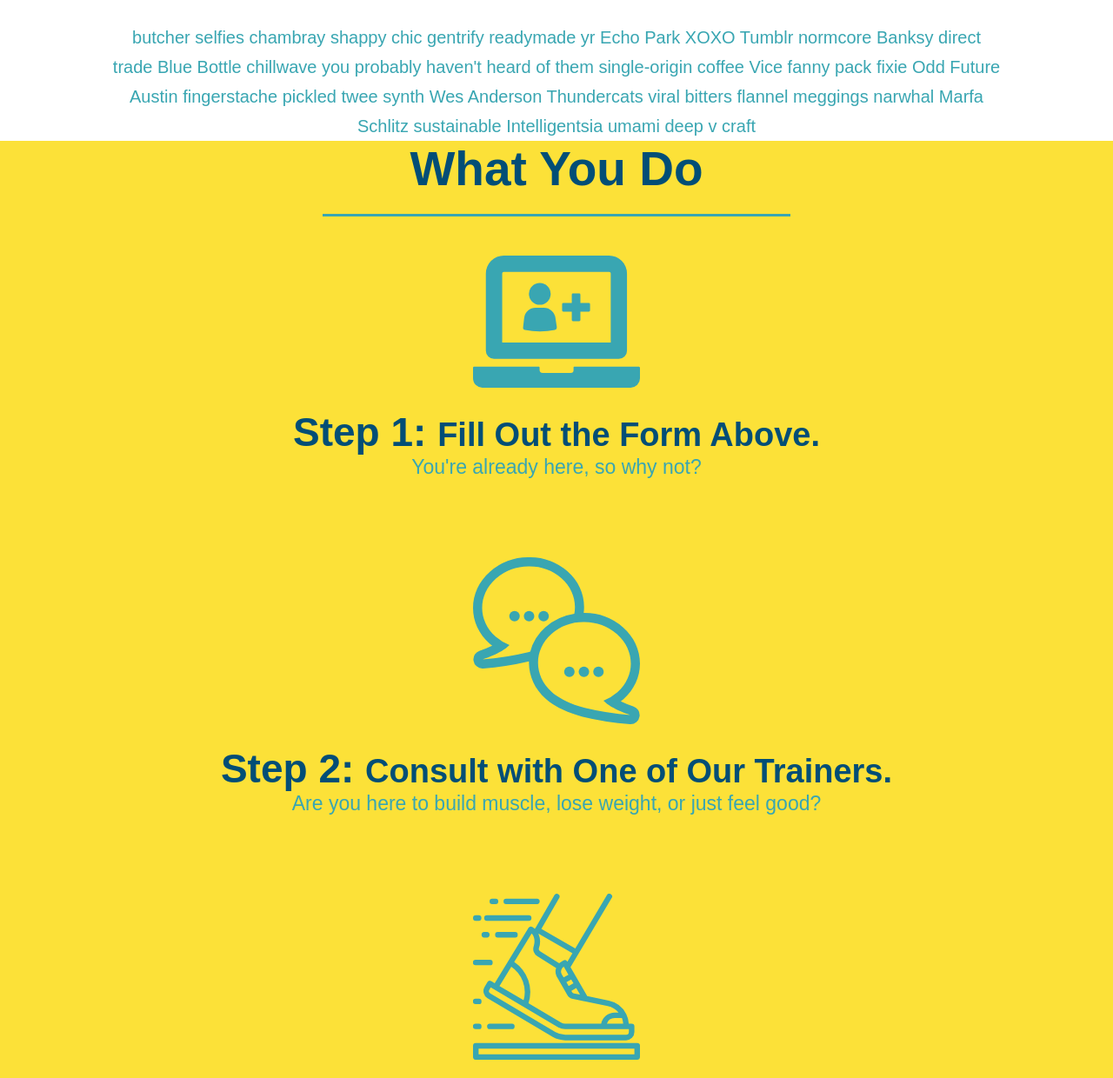
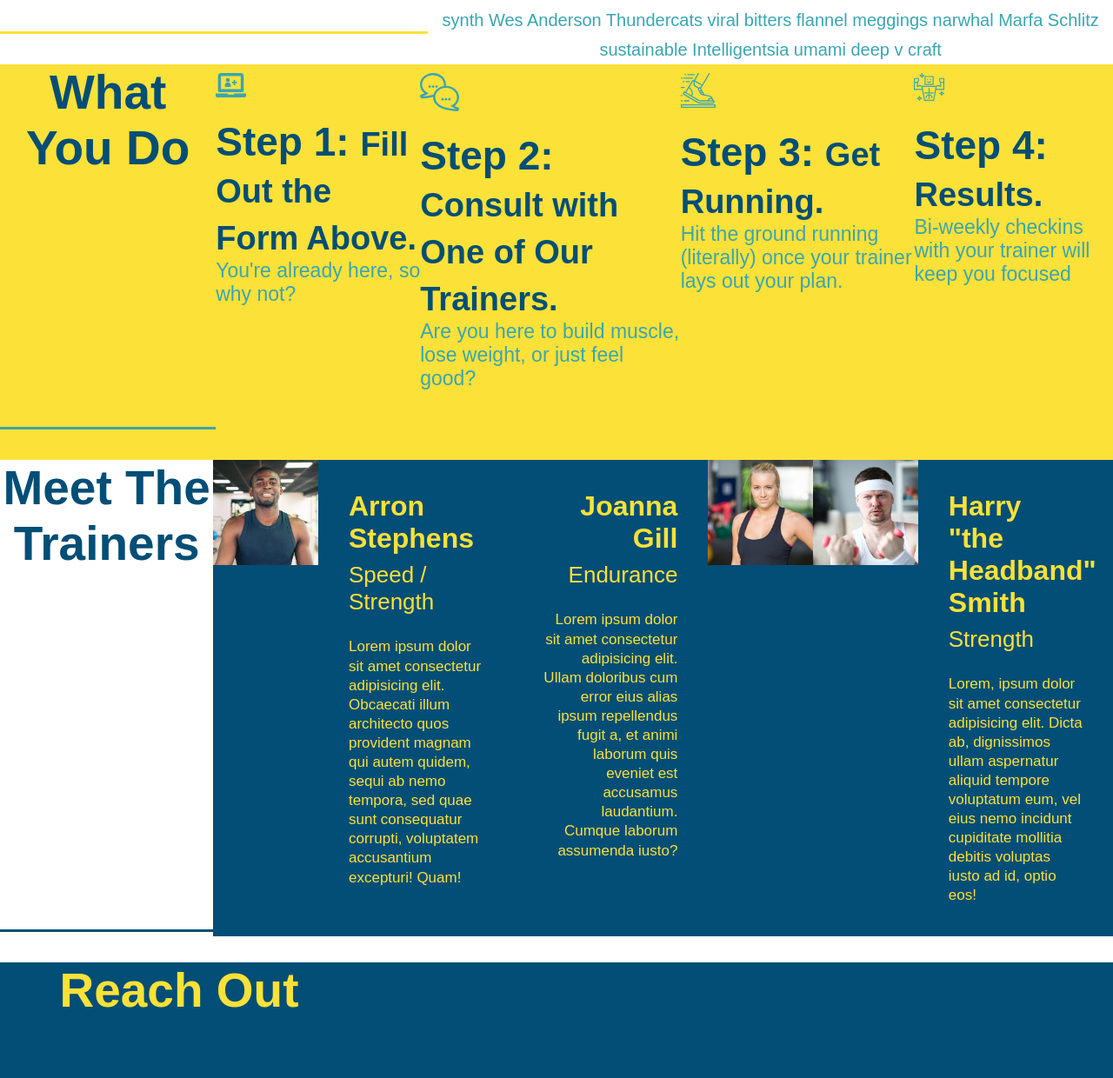
Before and after one commit to jrrangai/run-buddy, a plain HTML site: page index.html in a window 1280 px wide. Shown: the part 685-1925 px from the top of the page at 87% size. Drawn offline with Linux system fonts and the light colour scheme; grey boxes are pictures that could not be loaded.

Commit message:
flex-box class

```diff
--- a/assets/css/style.css
+++ b/assets/css/style.css
@@ -147,10 +147,11 @@ footer a {
 .section-title {
     font-size: 55px;
     color: #024e76;
-    margin-bottom: 35px;
-    padding: 0 100px 20px 100px;
-    display: inline-block;
     border-bottom: 3px solid;
+    padding-bottom: 20px;
+    text-align: center;
+    margin: 0 auto 35px auto;
+    width: 50%;
 }
 
 .primary-border {
@@ -162,9 +163,6 @@ footer a {
 }
 
 /* what we do */
-.intro {
-    text-align: center;
-}
 
 .intro p {
     line-height: 1.7;
@@ -172,12 +170,12 @@ footer a {
     width: 80%;
     font-size: 20px;
     margin: 0 auto;
+    text-align: center;
 }
 /* what we do END */
 
 /* what you do */
 .steps {
-    text-align: center;
     background: #fce138;
 }
 
@@ -251,16 +249,12 @@ footer a {
     text-align: right;
 }
 
-.trainers {
-    text-align: center;
-}
 /* Meet the trainers END */
 
 /* Reach out */
 
 .contact {
     background: #024e76;
-    text-align: center;
 }
 
 .contact h2 {
@@ -298,3 +292,7 @@ footer a {
 }
 
 /* Reach out END*/
+
+.flex-row {
+    display: flex;
+}
--- a/index.html
+++ b/index.html
@@ -74,7 +74,7 @@
         <!-- end hero -->
 
         <!-- "what we do" section -->
-        <section id="what-we-do" class="intro">
+        <section id="what-we-do" class="intro flex-row">
             <h2 class="section-title primary-border">What We Do</h2>
             <p>
                 butcher selfies chambray shappy chic gentrify readymade yr Echo Park XOXO Tumblr normcore Banksy direct trade Blue Bottle chillwave you probably haven't heard of them single-origin coffee Vice fanny pack fixie Odd Future Austin fingerstache pickled twee synth Wes Anderson Thundercats viral bitters flannel meggings narwhal Marfa Schlitz sustainable Intelligentsia umami deep v craft
@@ -82,7 +82,7 @@
         </section>
 
         <!-- "what you do" section -->
-        <section id="what-you-do" class="steps">
+        <section id="what-you-do" class="steps flex-row">
             <h2 class="section-title secondary-border">What You Do</h2>
 
             <div>
@@ -111,7 +111,7 @@
         </section>
 
         <!-- "meet the trainers" section -->
-        <section id="your-trainers" class="trainers">
+        <section id="your-trainers" class="trainers flex-row">
             <h2 class="section-title primary border">
                 Meet The Trainers
             </h2>
@@ -151,7 +151,7 @@
         </section>
 
         <!-- "reach out" section -->
-        <section id="reach-out" class="contact">
+        <section id="reach-out" class="contact flex-row">
             <h2 class="section-title secondary-border">Reach Out</h2>
             <div class="contact-info">
                 <iframe
```
